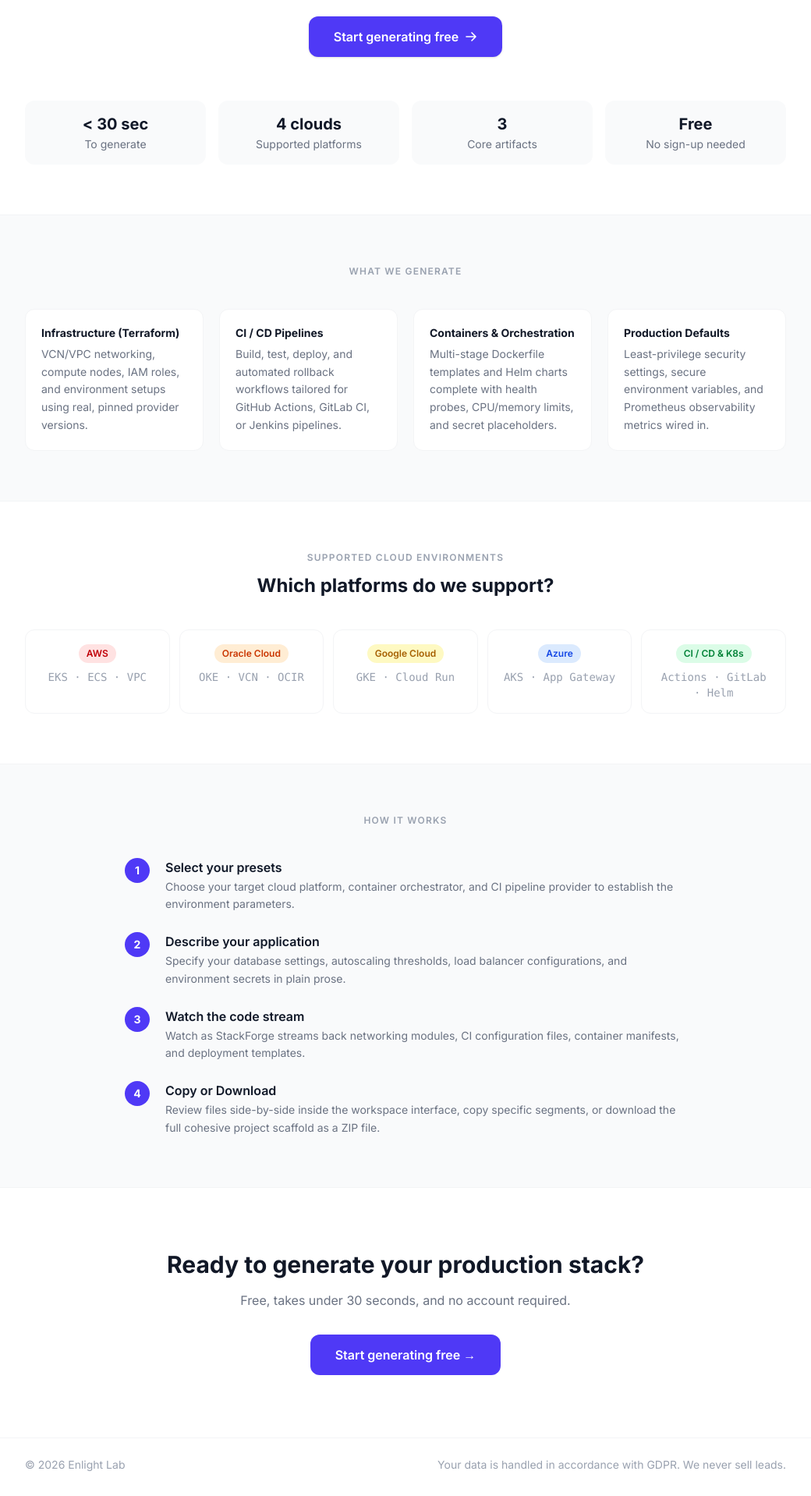
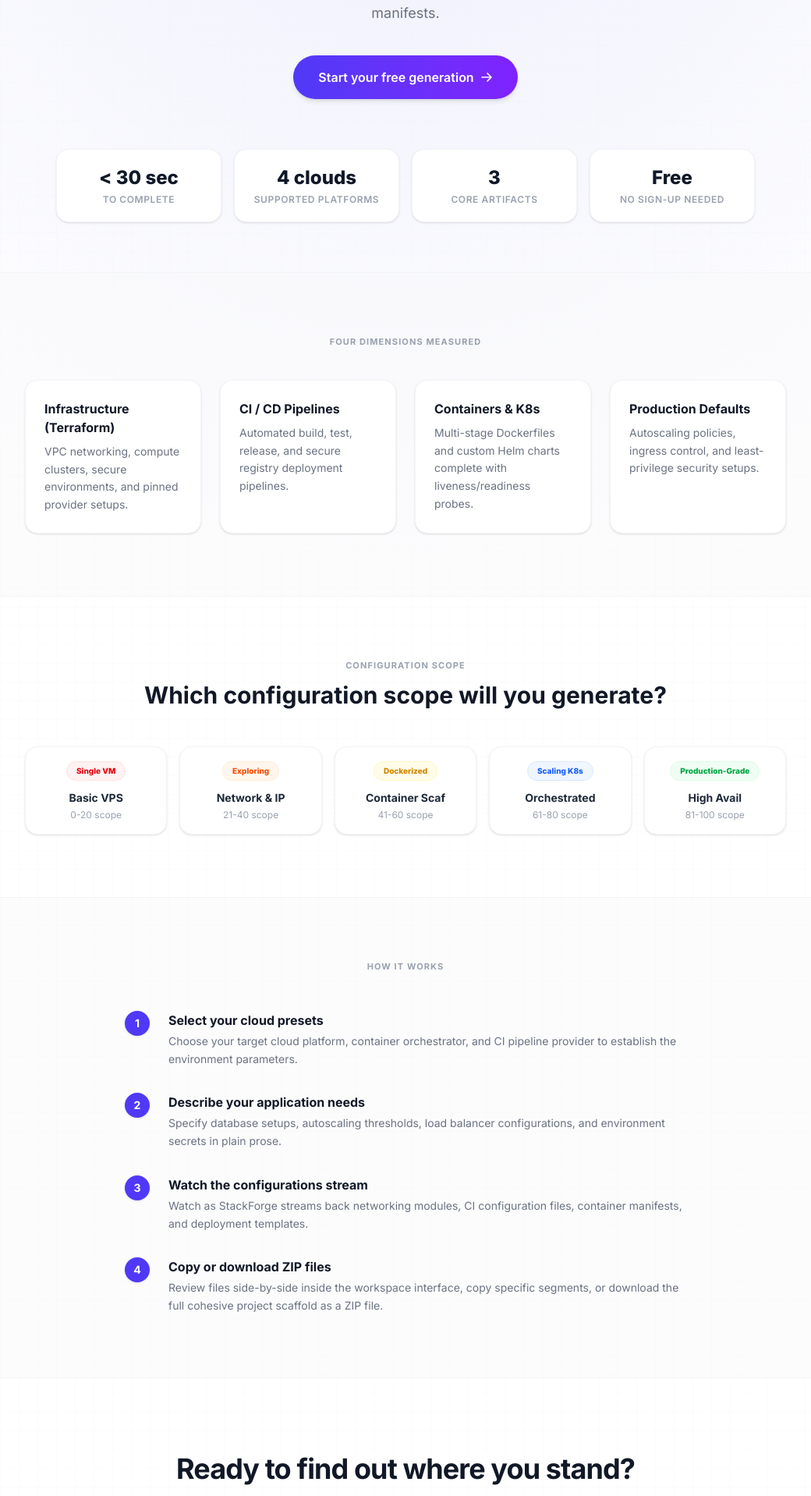
Before and after one commit to kirtiprasadranasingh/stackforge-enlightlab, a Next.js app: page / in a window 1280 px wide. Shown: the part 422-2340 px from the top of the page at 78% size, without its empty margins (120-1160 px from the left). Built offline with nearby package versions, Linux system fonts and the light colour scheme.

Commit message:
design: redesign homepage layout to match Enlight Lab branding and layout guidelines, and fix header logos

```diff
--- a/app/page.tsx
+++ b/app/page.tsx
@@ -3,203 +3,213 @@ import { SiteHeader } from '@/components/SiteHeader';
 
 export default function HomePage() {
   return (
-    <div className="min-h-screen bg-white text-gray-900 font-sans">
-      <SiteHeader />
+    <div className="min-h-screen bg-white text-gray-900 font-sans bg-[linear-gradient(to_right,#80808006_1px,transparent_1px),linear-gradient(to_bottom,#80808006_1px,transparent_1px)] bg-[size:24px_24px] relative before:absolute before:inset-0 before:bg-[radial-gradient(circle_1000px_at_50%_150px,#eeeffc,transparent)] before:pointer-events-none">
+      <SiteHeader ctaLabel="Generate stack →" />
 
-      <main className="flex-1">
+      <main className="flex-1 relative z-10">
         {/* Hero Section */}
-        <section className="max-w-5xl mx-auto px-6 pt-20 pb-16 text-center">
-          <span className="inline-block text-xs font-semibold tracking-widest text-indigo-600 uppercase mb-4">
-            Free · 30 seconds · No account needed
+        <section className="max-w-5xl mx-auto px-6 pt-24 pb-16 text-center animate-fade-slide-up">
+          <span className="inline-block text-[11px] font-bold tracking-widest text-indigo-600 uppercase mb-4">
+            FREE · 30 SECONDS · NO ACCOUNT NEEDED
           </span>
-          <h1 className="text-4xl sm:text-5xl font-bold text-gray-900 leading-tight mb-5">
-            How production-grade is <span className="text-indigo-600">your cloud stack?</span>
+          <h1 className="text-4xl sm:text-6xl font-bold tracking-tight text-gray-900 leading-tight mb-6">
+            How cloud-ready is <span className="text-indigo-600">your application?</span>
           </h1>
-          <p className="text-lg text-gray-500 max-w-xl mx-auto mb-10 leading-relaxed">
+          <p className="text-lg text-gray-500 max-w-2xl mx-auto mb-10 leading-relaxed">
             Describe your infrastructure in plain English and get an instant, copyable set of working configurations: Terraform files, CI/CD pipelines, and Kubernetes manifests.
           </p>
+          <div className="flex justify-center mb-16">
             <Link
-            className="inline-flex items-center gap-2 bg-indigo-600 hover:bg-indigo-700 text-white font-semibold px-8 py-3.5 rounded-xl text-base transition-colors shadow-sm no-underline"
+              className="inline-flex items-center gap-2 bg-gradient-to-r from-indigo-600 to-violet-600 hover:from-indigo-700 hover:to-violet-700 text-white font-semibold px-8 py-4 rounded-full text-base transition-all shadow-md active:scale-95 no-underline hover:shadow-indigo-100"
               href="/generate"
             >
-            Start generating free
+              Start your free generation
               <svg className="w-4 h-4" fill="none" viewBox="0 0 24 24" stroke="currentColor" strokeWidth="2.5">
                 <path strokeLinecap="round" strokeLinejoin="round" d="M13.5 4.5 21 12m0 0-7.5 7.5M21 12H3"></path>
               </svg>
             </Link>
+          </div>
 
-          {/* Stats Badges */}
-          <div className="mt-14 grid grid-cols-2 sm:grid-cols-4 gap-4">
-            <div className="bg-gray-50 rounded-xl py-4 px-3 text-center">
-              <p className="text-xl font-bold text-gray-900">&lt; 30 sec</p>
-              <p className="text-sm text-gray-500 mt-0.5">To generate</p>
+          {/* Score/Stats Badges */}
+          <div className="max-w-4xl mx-auto grid grid-cols-2 sm:grid-cols-4 gap-4 mt-8">
+            <div className="bg-white border border-gray-100 rounded-2xl py-5 px-4 shadow-sm hover:shadow-md transition-shadow">
+              <p className="text-2xl font-extrabold text-gray-900">&lt; 30 sec</p>
+              <p className="text-xs text-gray-400 font-semibold uppercase tracking-wider mt-1">To complete</p>
             </div>
-            <div className="bg-gray-50 rounded-xl py-4 px-3 text-center">
-              <p className="text-xl font-bold text-gray-900">4 clouds</p>
-              <p className="text-sm text-gray-500 mt-0.5">Supported platforms</p>
+            <div className="bg-white border border-gray-100 rounded-2xl py-5 px-4 shadow-sm hover:shadow-md transition-shadow">
+              <p className="text-2xl font-extrabold text-gray-900">4 clouds</p>
+              <p className="text-xs text-gray-400 font-semibold uppercase tracking-wider mt-1">Supported platforms</p>
             </div>
-            <div className="bg-gray-50 rounded-xl py-4 px-3 text-center">
-              <p className="text-xl font-bold text-gray-900">3</p>
-              <p className="text-sm text-gray-500 mt-0.5">Core artifacts</p>
+            <div className="bg-white border border-gray-100 rounded-2xl py-5 px-4 shadow-sm hover:shadow-md transition-shadow">
+              <p className="text-2xl font-extrabold text-gray-900">3</p>
+              <p className="text-xs text-gray-400 font-semibold uppercase tracking-wider mt-1">Core artifacts</p>
             </div>
-            <div className="bg-gray-50 rounded-xl py-4 px-3 text-center">
-              <p className="text-xl font-bold text-gray-900">Free</p>
-              <p className="text-sm text-gray-500 mt-0.5">No sign-up needed</p>
+            <div className="bg-white border border-gray-100 rounded-2xl py-5 px-4 shadow-sm hover:shadow-md transition-shadow">
+              <p className="text-2xl font-extrabold text-gray-900">Free</p>
+              <p className="text-xs text-gray-400 font-semibold uppercase tracking-wider mt-1">No sign-up needed</p>
             </div>
           </div>
         </section>
 
-        {/* Four Dimensions Measured -> What we generate */}
-        <section className="bg-gray-50 border-y border-gray-100">
-          <div className="max-w-5xl mx-auto px-6 py-16">
-            <p className="text-xs font-semibold tracking-widest text-gray-400 uppercase text-center mb-10">
-              What we generate
+        {/* Four Dimensions Measured */}
+        <section className="bg-gray-50/50 border-y border-gray-100 py-20">
+          <div className="max-w-5xl mx-auto px-6">
+            <p className="text-[11px] font-bold tracking-widest text-gray-400 uppercase text-center mb-10">
+              FOUR DIMENSIONS MEASURED
             </p>
-            <div className="grid sm:grid-cols-2 lg:grid-cols-4 gap-5">
-              <div className="bg-white rounded-xl border border-gray-100 p-5">
-                <h3 className="font-semibold text-gray-900 mb-1.5 text-sm">Infrastructure (Terraform)</h3>
+            <div className="grid sm:grid-cols-2 lg:grid-cols-4 gap-6">
+              <div className="bg-white rounded-2xl border border-gray-100 p-6 shadow-sm hover:shadow-md transition-shadow">
+                <h3 className="font-bold text-gray-900 mb-2 text-base">Infrastructure (Terraform)</h3>
                 <p className="text-sm text-gray-500 leading-relaxed">
-                  VCN/VPC networking, compute nodes, IAM roles, and environment setups using real, pinned provider versions.
+                  VPC networking, compute clusters, secure environments, and pinned provider setups.
                 </p>
               </div>
-              <div className="bg-white rounded-xl border border-gray-100 p-5">
-                <h3 className="font-semibold text-gray-900 mb-1.5 text-sm">CI / CD Pipelines</h3>
+              <div className="bg-white rounded-2xl border border-gray-100 p-6 shadow-sm hover:shadow-md transition-shadow">
+                <h3 className="font-bold text-gray-900 mb-2 text-base">CI / CD Pipelines</h3>
                 <p className="text-sm text-gray-500 leading-relaxed">
-                  Build, test, deploy, and automated rollback workflows tailored for GitHub Actions, GitLab CI, or Jenkins pipelines.
+                  Automated build, test, release, and secure registry deployment pipelines.
                 </p>
               </div>
-              <div className="bg-white rounded-xl border border-gray-100 p-5">
-                <h3 className="font-semibold text-gray-900 mb-1.5 text-sm">Containers & Orchestration</h3>
+              <div className="bg-white rounded-2xl border border-gray-100 p-6 shadow-sm hover:shadow-md transition-shadow">
+                <h3 className="font-bold text-gray-900 mb-2 text-base">Containers & K8s</h3>
                 <p className="text-sm text-gray-500 leading-relaxed">
-                  Multi-stage Dockerfile templates and Helm charts complete with health probes, CPU/memory limits, and secret placeholders.
+                  Multi-stage Dockerfiles and custom Helm charts complete with liveness/readiness probes.
                 </p>
               </div>
-              <div className="bg-white rounded-xl border border-gray-100 p-5">
-                <h3 className="font-semibold text-gray-900 mb-1.5 text-sm">Production Defaults</h3>
+              <div className="bg-white rounded-2xl border border-gray-100 p-6 shadow-sm hover:shadow-md transition-shadow">
+                <h3 className="font-bold text-gray-900 mb-2 text-base">Production Defaults</h3>
                 <p className="text-sm text-gray-500 leading-relaxed">
-                  Least-privilege security settings, secure environment variables, and Prometheus observability metrics wired in.
+                  Autoscaling policies, ingress control, and least-privilege security setups.
                 </p>
               </div>
             </div>
           </div>
         </section>
 
-        {/* Tiers -> Supported Platforms */}
-        <section className="max-w-5xl mx-auto px-6 py-16">
-          <p className="text-xs font-semibold tracking-widest text-gray-400 uppercase text-center mb-3">
-            Supported Cloud Environments
+        {/* Tiers Section */}
+        <section className="max-w-5xl mx-auto px-6 py-20 text-center">
+          <p className="text-[11px] font-bold tracking-widest text-gray-400 uppercase mb-3">
+            CONFIGURATION SCOPE
           </p>
-          <h2 className="text-2xl font-bold text-center text-gray-900 mb-10">
-            Which platforms do we support?
+          <h2 className="text-3xl font-bold text-gray-900 mb-12">
+            Which configuration scope will you generate?
           </h2>
-          <div className="flex flex-col sm:flex-row gap-3">
-            <div className="flex-1 rounded-xl border border-gray-100 p-4 text-center">
-              <span className="inline-block text-xs font-semibold px-2.5 py-1 rounded-full mb-2 bg-red-100 text-red-700">
-                AWS
+          <div className="grid grid-cols-2 md:grid-cols-5 gap-4">
+            <div className="bg-white border border-gray-100 rounded-2xl p-4 shadow-sm">
+              <span className="inline-block text-[10px] font-extrabold px-3 py-1 rounded-full mb-3 bg-red-50 text-red-600 border border-red-100">
+                Single VM
               </span>
-              <p className="text-sm font-mono text-gray-400">EKS · ECS · VPC</p>
+              <p className="text-sm font-bold text-gray-800">Basic VPS</p>
+              <p className="text-xs text-gray-400 mt-1">0-20 scope</p>
             </div>
-            <div className="flex-1 rounded-xl border border-gray-100 p-4 text-center">
-              <span className="inline-block text-xs font-semibold px-2.5 py-1 rounded-full mb-2 bg-orange-100 text-orange-700">
-                Oracle Cloud
+            <div className="bg-white border border-gray-100 rounded-2xl p-4 shadow-sm">
+              <span className="inline-block text-[10px] font-extrabold px-3 py-1 rounded-full mb-3 bg-orange-50 text-orange-600 border border-orange-100">
+                Exploring
               </span>
-              <p className="text-sm font-mono text-gray-400">OKE · VCN · OCIR</p>
+              <p className="text-sm font-bold text-gray-800">Network & IP</p>
+              <p className="text-xs text-gray-400 mt-1">21-40 scope</p>
             </div>
-            <div className="flex-1 rounded-xl border border-gray-100 p-4 text-center">
-              <span className="inline-block text-xs font-semibold px-2.5 py-1 rounded-full mb-2 bg-yellow-100 text-yellow-700">
-                Google Cloud
+            <div className="bg-white border border-gray-100 rounded-2xl p-4 shadow-sm">
+              <span className="inline-block text-[10px] font-extrabold px-3 py-1 rounded-full mb-3 bg-yellow-50 text-yellow-600 border border-yellow-100">
+                Dockerized
               </span>
-              <p className="text-sm font-mono text-gray-400">GKE · Cloud Run</p>
+              <p className="text-sm font-bold text-gray-800">Container Scaf</p>
+              <p className="text-xs text-gray-400 mt-1">41-60 scope</p>
             </div>
-            <div className="flex-1 rounded-xl border border-gray-100 p-4 text-center">
-              <span className="inline-block text-xs font-semibold px-2.5 py-1 rounded-full mb-2 bg-blue-100 text-blue-700">
-                Azure
+            <div className="bg-white border border-gray-100 rounded-2xl p-4 shadow-sm">
+              <span className="inline-block text-[10px] font-extrabold px-3 py-1 rounded-full mb-3 bg-blue-50 text-blue-600 border border-blue-100">
+                Scaling K8s
               </span>
-              <p className="text-sm font-mono text-gray-400">AKS · App Gateway</p>
+              <p className="text-sm font-bold text-gray-800">Orchestrated</p>
+              <p className="text-xs text-gray-400 mt-1">61-80 scope</p>
             </div>
-            <div className="flex-1 rounded-xl border border-gray-100 p-4 text-center">
-              <span className="inline-block text-xs font-semibold px-2.5 py-1 rounded-full mb-2 bg-green-100 text-green-700">
-                CI / CD & K8s
+            <div className="bg-white border border-gray-100 rounded-2xl p-4 shadow-sm col-span-2 md:col-span-1">
+              <span className="inline-block text-[10px] font-extrabold px-3 py-1 rounded-full mb-3 bg-green-50 text-green-600 border border-green-100">
+                Production-Grade
               </span>
-              <p className="text-sm font-mono text-gray-400">Actions · GitLab · Helm</p>
+              <p className="text-sm font-bold text-gray-800">High Avail</p>
+              <p className="text-xs text-gray-400 mt-1">81-100 scope</p>
             </div>
           </div>
         </section>
 
         {/* How it works */}
-        <section className="bg-gray-50 border-y border-gray-100">
-          <div className="max-w-3xl mx-auto px-6 py-16">
-            <p className="text-xs font-semibold tracking-widest text-gray-400 uppercase text-center mb-10">
-              How it works
+        <section className="bg-gray-50/50 border-y border-gray-100 py-20">
+          <div className="max-w-3xl mx-auto px-6">
+            <p className="text-[11px] font-bold tracking-widest text-gray-400 uppercase text-center mb-12">
+              HOW IT WORKS
             </p>
-            <ol className="space-y-6">
-              <li className="flex gap-5 items-start">
-                <span className="flex-shrink-0 w-8 h-8 rounded-full bg-indigo-600 text-white text-sm font-bold flex items-center justify-center">
+            <div className="space-y-8">
+              <div className="flex gap-6 items-start">
+                <span className="flex-shrink-0 w-8 h-8 rounded-full bg-indigo-600 text-white text-sm font-bold flex items-center justify-center shadow-sm">
                   1
                 </span>
                 <div>
-                  <p className="font-semibold text-gray-900">Select your presets</p>
-                  <p className="text-sm text-gray-500 mt-0.5 leading-relaxed">
+                  <h4 className="font-bold text-gray-900 text-base">Select your cloud presets</h4>
+                  <p className="text-sm text-gray-500 mt-1 leading-relaxed">
                     Choose your target cloud platform, container orchestrator, and CI pipeline provider to establish the environment parameters.
                   </p>
                 </div>
-              </li>
-              <li className="flex gap-5 items-start">
-                <span className="flex-shrink-0 w-8 h-8 rounded-full bg-indigo-600 text-white text-sm font-bold flex items-center justify-center">
+              </div>
+              <div className="flex gap-6 items-start">
+                <span className="flex-shrink-0 w-8 h-8 rounded-full bg-indigo-600 text-white text-sm font-bold flex items-center justify-center shadow-sm">
                   2
                 </span>
                 <div>
-                  <p className="font-semibold text-gray-900">Describe your application</p>
-                  <p className="text-sm text-gray-500 mt-0.5 leading-relaxed">
-                    Specify your database settings, autoscaling thresholds, load balancer configurations, and environment secrets in plain prose.
+                  <h4 className="font-bold text-gray-900 text-base">Describe your application needs</h4>
+                  <p className="text-sm text-gray-500 mt-1 leading-relaxed">
+                    Specify database setups, autoscaling thresholds, load balancer configurations, and environment secrets in plain prose.
                   </p>
                 </div>
-              </li>
-              <li className="flex gap-5 items-start">
-                <span className="flex-shrink-0 w-8 h-8 rounded-full bg-indigo-600 text-white text-sm font-bold flex items-center justify-center">
+              </div>
+              <div className="flex gap-6 items-start">
+                <span className="flex-shrink-0 w-8 h-8 rounded-full bg-indigo-600 text-white text-sm font-bold flex items-center justify-center shadow-sm">
                   3
                 </span>
                 <div>
-                  <p className="font-semibold text-gray-900">Watch the code stream</p>
-                  <p className="text-sm text-gray-500 mt-0.5 leading-relaxed">
+                  <h4 className="font-bold text-gray-900 text-base">Watch the configurations stream</h4>
+                  <p className="text-sm text-gray-500 mt-1 leading-relaxed">
                     Watch as StackForge streams back networking modules, CI configuration files, container manifests, and deployment templates.
                   </p>
                 </div>
-              </li>
-              <li className="flex gap-5 items-start">
-                <span className="flex-shrink-0 w-8 h-8 rounded-full bg-indigo-600 text-white text-sm font-bold flex items-center justify-center">
+              </div>
+              <div className="flex gap-6 items-start">
+                <span className="flex-shrink-0 w-8 h-8 rounded-full bg-indigo-600 text-white text-sm font-bold flex items-center justify-center shadow-sm">
                   4
                 </span>
                 <div>
-                  <p className="font-semibold text-gray-900">Copy or Download</p>
-                  <p className="text-sm text-gray-500 mt-0.5 leading-relaxed">
+                  <h4 className="font-bold text-gray-900 text-base">Copy or download ZIP files</h4>
+                  <p className="text-sm text-gray-500 mt-1 leading-relaxed">
                     Review files side-by-side inside the workspace interface, copy specific segments, or download the full cohesive project scaffold as a ZIP file.
                   </p>
                 </div>
-              </li>
-            </ol>
+              </div>
+            </div>
           </div>
         </section>
 
         {/* CTA Section */}
-        <section className="max-w-3xl mx-auto px-6 py-20 text-center">
-          <h2 className="text-3xl font-bold text-gray-900 mb-4">
-            Ready to generate your production stack?
+        <section className="max-w-4xl mx-auto px-6 py-24 text-center animate-fade-slide-up">
+          <h2 className="text-4xl font-bold tracking-tight text-gray-900 mb-4">
+            Ready to find out where you stand?
           </h2>
-          <p className="text-gray-500 mb-8 text-base">
+          <p className="text-gray-400 mb-8 font-medium">
             Free, takes under 30 seconds, and no account required.
           </p>
           <Link
-            className="inline-flex items-center gap-2 bg-indigo-600 hover:bg-indigo-700 text-white font-semibold px-8 py-3.5 rounded-xl text-base transition-colors no-underline"
+            className="inline-flex items-center gap-2 bg-gradient-to-r from-indigo-600 to-violet-600 hover:from-indigo-700 hover:to-violet-700 text-white font-semibold px-8 py-4 rounded-full text-base transition-all shadow-md active:scale-95 no-underline hover:shadow-indigo-100"
             href="/generate"
           >
-            Start generating free →
+            Start your free generation
+            <svg className="w-4 h-4" fill="none" viewBox="0 0 24 24" stroke="currentColor" strokeWidth="2.5">
+              <path strokeLinecap="round" strokeLinejoin="round" d="M13.5 4.5 21 12m0 0-7.5 7.5M21 12H3"></path>
+            </svg>
           </Link>
         </section>
       </main>
 
-      <footer className="border-t border-gray-100">
-        <div className="max-w-5xl mx-auto px-6 py-6 flex flex-col sm:flex-row items-center justify-between gap-3 text-sm text-gray-400">
+      <footer className="border-t border-gray-100 bg-white/50 relative z-10">
+        <div className="max-w-5xl mx-auto px-6 py-8 flex flex-col sm:flex-row items-center justify-between gap-3 text-xs text-gray-400">
           <span>© {new Date().getFullYear()} Enlight Lab</span>
           <span>Your data is handled in accordance with GDPR. We never sell leads.</span>
         </div>
```
Lines whose indentation alone changed are shown as unchanged.
